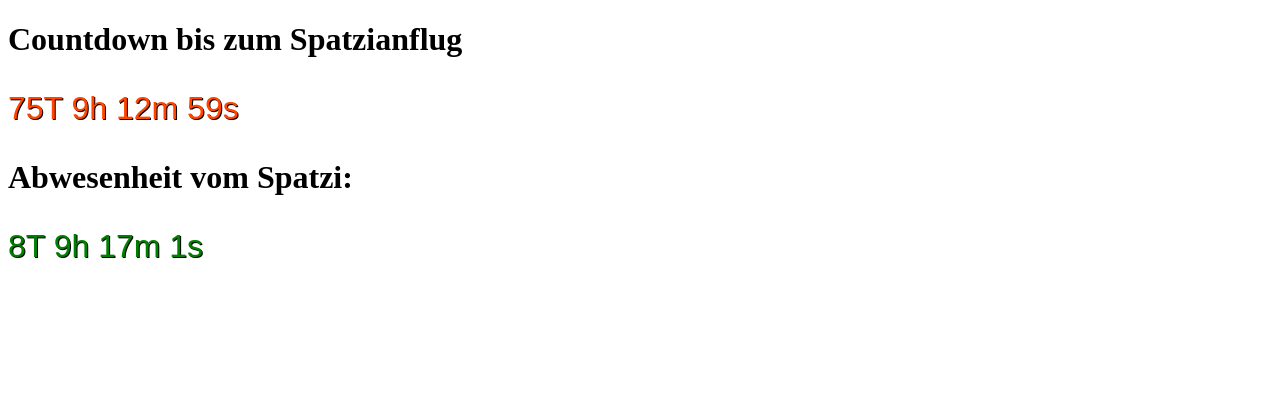
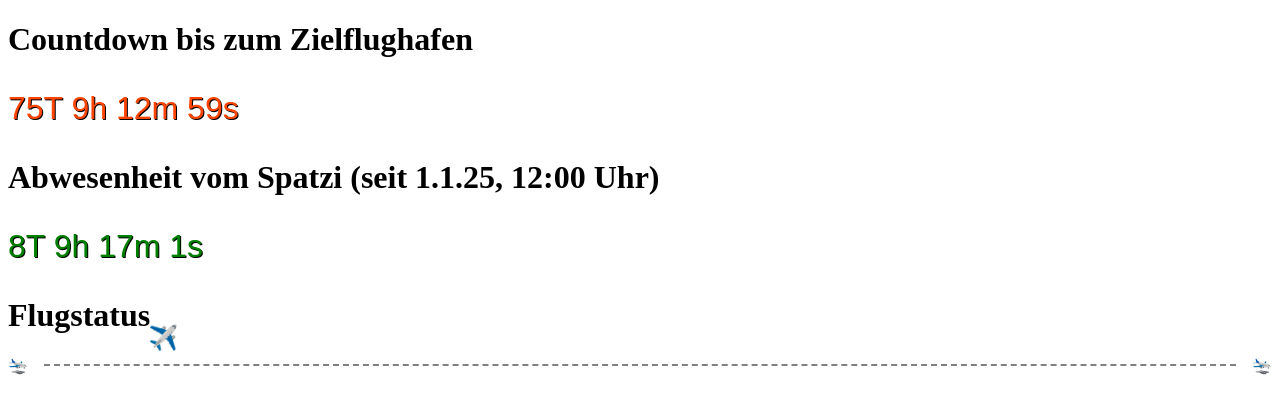
Before and after one commit to jakub-suliga/web, a plain HTML site: page index.html in a window 1280 px wide. Drawn offline with Linux system fonts and the light colour scheme.

Commit message:
feat: update countdown and elapsed time display with flight status animation

```diff
--- a/index.html
+++ b/index.html
@@ -5,11 +5,21 @@
     <title>Countdown</title>
 </head>
 <body>
-    <h1>Countdown bis zum Spatzianflug</h1>
+    <h1>Countdown bis zum Zielflughafen</h1>
     <p id="countdown"></p>
 
-    <h1>Abwesenheit vom Spatzi:</h1>
+    <h1>Abwesenheit vom Spatzi (seit 1.1.25, 12:00 Uhr)</h1>
     <p id="elapsed"></p>
+
+    <h1>Flugstatus</h1>
+    <div class="flight-container">
+      <span class="airport-emoji">🛬</span>
+      <div class="flight-path">
+        <div class="airplane" id="plane">✈️</div>
+      </div>
+      <span class="airport-emoji">🛬</span>
+    </div>
+
     <style>
         #countdown {
             font-size: 2em;
@@ -23,6 +33,27 @@
             font-family: Arial, sans-serif;
             text-shadow: 1px 1px #000;
         }
+        .flight-container {
+          display: flex;
+          align-items: center;
+          justify-content: space-around;
+          margin: 1em 0;
+        }
+        .flight-path {
+          position: relative;
+          flex: 1;
+          border-bottom: 2px dashed gray;
+          margin: 0 1em;
+          height: 0;
+        }
+        .airplane {
+          position: absolute;
+          bottom: 0.5em;
+          left: 0%;
+          transform: translateX(-50%);
+          transition: left 0.5s;
+          font-size: 1.5em;
+        }
     </style>
     <script>
         const startDate = new Date("Jan 1, 2025 12:00:00").getTime();
@@ -31,7 +62,7 @@
         function updateTimers() {
             const now = new Date().getTime();
 
-            // Countdown
+            // Countdown zum Zielflughafen
             const distance = endDate - now;
             if (distance >= 0) {
                 const days = Math.floor(distance / (1000 * 60 * 60 * 24));
@@ -42,7 +73,7 @@
                     days + "T " + hours + "h " + minutes + "m " + seconds + "s ";
             }
 
-            // Vergangene Zeit seit Startdatum
+            // Vergangene Zeit seit Spatzi-Startdatum
             const elapsed = now - startDate;
             if (elapsed >= 0) {
                 const daysPassed = Math.floor(elapsed / (1000 * 60 * 60 * 24));
@@ -58,6 +89,20 @@
         updateTimers();
         // Alle 1 Sekunde aktualisieren
         setInterval(updateTimers, 1000);
+
+        const startTS = new Date("Jan 1, 2025 12:00:00").getTime();
+        const endTS   = new Date("Mar 26, 2025 06:30:00").getTime();
+        function movePlane() {
+          const now = new Date().getTime();
+          const total = endTS - startTS;
+          const elapsed = now - startTS;
+          let progress = (elapsed / total) * 100;
+          if (progress < 0) progress = 0;
+          if (progress > 100) progress = 100;
+          document.getElementById("plane").style.left = progress + "%";
+        }
+        movePlane();
+        setInterval(movePlane, 1000);
     </script>
 </body>
 </html>
```
